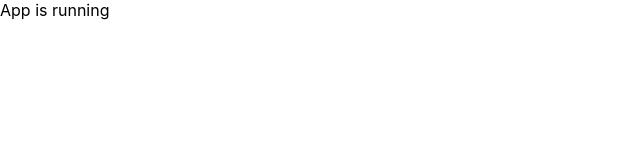
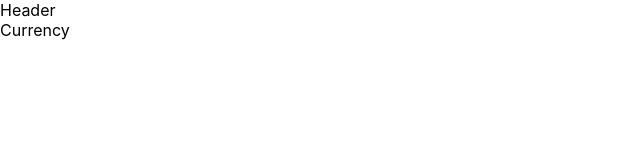
Before and after one commit to usamaikram143/currencyrates, a React (Create React App) app: page /currency_converter in a window 1280 px wide. Shown: the top 160 px of the page, without its empty margins (0-640 px from the left). Built offline with nearby package versions, Linux system fonts and the light colour scheme.

Commit message:
installed some public libraries that we will be using like MUI and Apollo

```diff
--- a/src/App.js
+++ b/src/App.js
@@ -1,9 +1,28 @@
+import React from 'react';
+import Currency_convertor from './components/Currency_convertor';
+import Home from './components/Home';
+import Forex from './components/Forex';
+import Header from './components/Header';
+import Crypto from './components/Crypto';
+import {BrowserRouter as Router,Routes,Route} from 'react-router-dom';
 
 function App() {
   return (
-    <div>
-      App is running
-    </div>
+
+    <Router>
+
+      <Header/>
+      <Routes>
+        <Route path="/" element={<Home/>}/>
+        <Route path="/currency_converter" element={<Currency_convertor/>}/>
+        <Route path="/forex" element={<Forex/>}/>
+        <Route path="/crypto" element={<Crypto/>}/>
+
+
+      </Routes>
+
+    </Router>
+
   );
 }
 
--- /dev/null
+++ b/src/components/Crypto.js
@@ -0,0 +1,9 @@
+const Crypto =()=>{
+    return(
+        <div>
+            Crypto
+        </div>
+    );
+}
+
+export default Crypto;
--- /dev/null
+++ b/src/components/Currency_convertor.js
@@ -0,0 +1,8 @@
+const Currency_convertor=()=>{
+    return(
+        <div>
+            Currency
+        </div>
+    );
+}
+export default Currency_convertor;
--- a/src/components/Forex.js
+++ b/src/components/Forex.js
@@ -0,0 +1,8 @@
+const Forex=()=>{
+    return(
+        <div>
+            Forex
+        </div>
+    );
+}
+export default Forex;
--- a/src/components/Header.js
+++ b/src/components/Header.js
@@ -0,0 +1,8 @@
+const Header=()=>{
+    return(
+        <div>
+            Header
+        </div>
+    );
+}
+export default Header;
--- /dev/null
+++ b/src/components/Home.js
@@ -0,0 +1,9 @@
+const Home=()=>{
+    return(
+        <div>
+            Home
+        </div>
+    );
+}
+
+export default Home;
--- a/src/index.js
+++ b/src/index.js
@@ -3,10 +3,24 @@ import ReactDOM from 'react-dom';
 import './index.css';
 import App from './App';
 import reportWebVitals from './reportWebVitals';
+import {
+  ApolloClient,
+  InMemoryCache,
+  ApolloProvider,
+  useQuery,
+  gql
+} from "@apollo/client";
+
+const client = new ApolloClient({
+  uri: 'https://48p1r2roz4.sse.codesandbox.io',
+  cache: new InMemoryCache()
+});
 
 ReactDOM.render(
   <React.StrictMode>
-    <App />
+    <ApolloProvider client={client}>
+      <App/>
+    </ApolloProvider>
   </React.StrictMode>,
   document.getElementById('root')
 );
```
Also changed, not shown: package.json (+10 -0 lines), src/components/Gold.js (deleted), 1 other file (tests, documents, lock files or other folders).
